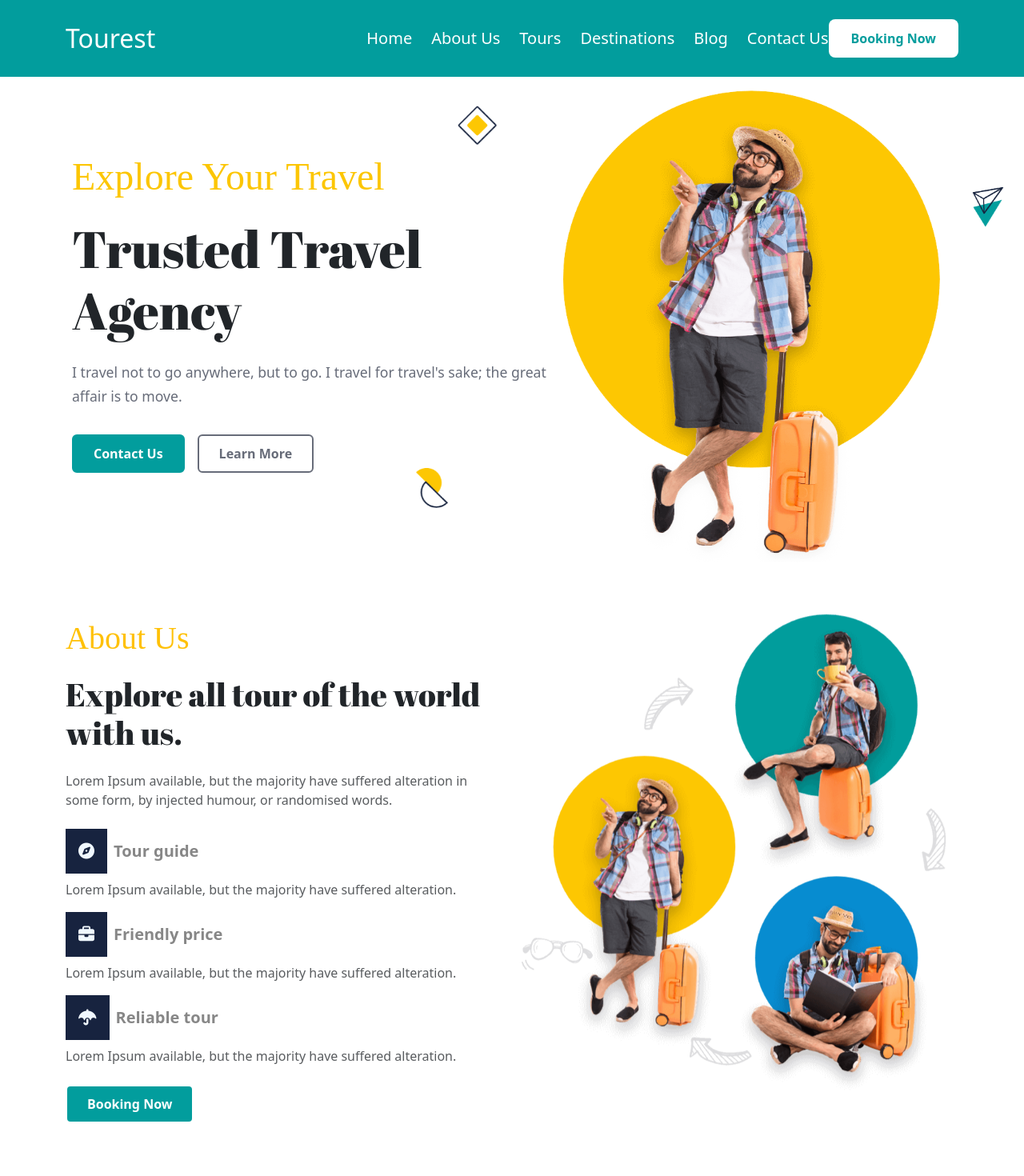
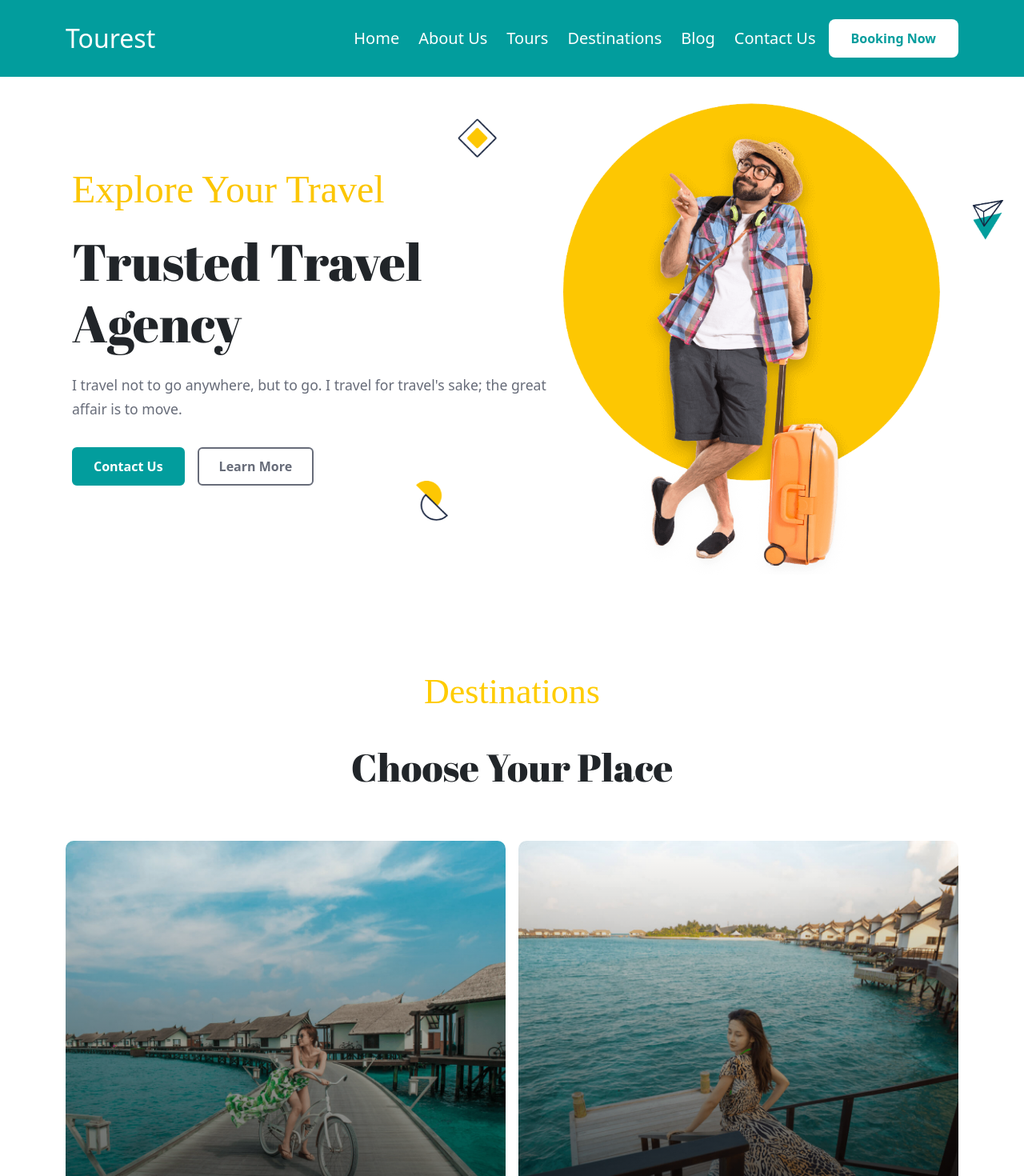
Before and after one commit to yatharth1cr/tourest, a React (Create React App) app in the folder homepage/: page / in a window 1280 px wide. Shown: the top 1470 px of the page at 80% size. Built offline with nearby package versions, Linux system fonts and the light colour scheme; a web font is replaced by a local one.

Commit message:
updated few things

```diff
--- a/homepage/src/App.jsx
+++ b/homepage/src/App.jsx
@@ -16,16 +16,16 @@ function App() {
         </section>
 
         <Hero />
-        <section id="AboutUs" className="section about-section">
-          <About />
+        <section id="Destinations" className="section destinations-section">
+          <Destination />
         </section>
 
         <section id="Tours" className="section tours-section">
           <Featured />
         </section>
 
-        <section id="Destinations" className="section destinations-section">
-          <Destination />
+        <section id="AboutUs" className="section about-section">
+          <About />
         </section>
 
         <section id="Blog" className="section blog-section">
--- a/homepage/src/components/About/About.jsx
+++ b/homepage/src/components/About/About.jsx
@@ -20,7 +20,7 @@ function About() {
             </p>
             <div className="feature-item mb-3">
               <h5 className="fw-bold">
-                <span className=" custom-bg p-3 me-2">
+                <span className=" custom-bgs p-3 me-2">
                   <i class="fa-solid fa-compass"></i>
                 </span>
                 Tour guide
@@ -32,7 +32,7 @@ function About() {
             </div>
             <div className="feature-item mb-3">
               <h5 className="fw-bold">
-                <span className=" custom-bg p-3 me-2">
+                <span className="custom-bgs p-3 me-2">
                   <i class="fa-solid fa-briefcase"></i>
                 </span>
                 Friendly price
@@ -44,7 +44,7 @@ function About() {
             </div>
             <div className="feature-item mb-3">
               <h5 className="fw-bold">
-                <span className=" custom-bg p-3 me-2">
+                <span className=" custom-bgs p-3 me-2">
                   <i class="fa-solid fa-umbrella"></i>
                 </span>
                 Reliable tour
--- a/homepage/src/components/About/about.css
+++ b/homepage/src/components/About/about.css
@@ -11,7 +11,7 @@
   font-family: "Comforter Brush", cursive;
 }
 
-.custom-bg {
+.custom-bgs {
   background-color: #029d9d;
   border-radius: 50%;
   color: aliceblue;
--- a/homepage/src/components/footer/footer.jsx
+++ b/homepage/src/components/footer/footer.jsx
@@ -50,17 +50,14 @@ const Footer = () => {
             <p className="text-secondary">
               For the latest deals and tips, travel no further than your inbox.
             </p>
-            <div className="input-group mb-3">
+            <div className="mb-3">
               <input
                 type="email"
                 className="form-control"
                 placeholder="Email address"
                 aria-label="Email address"
               />
-              <button
-                className="btn custom-bg2 text-white fw-bold"
-                type="button"
-              >
+              <button className="btn custom-bg2 fw-bold" type="button">
                 Subscribe
               </button>
             </div>
@@ -72,7 +69,7 @@ const Footer = () => {
           <h3 className="fw-bold">Tourest</h3>
           <p className="text-secondary mb-1">
             © 2022{" "}
-            <a href="yatharth1cr" className="text-white">
+            <a href="https://github.com/yatharth1cr" className="text-white">
               yatharth1cr
             </a>{" "}
             All Rights Reserved.
@@ -86,7 +83,10 @@ const Footer = () => {
             <a href="#twitter" className="text-white me-3 fs-5">
               <i className="fab fa-twitter"></i>
             </a>
-            <a href="#instagram" className="text-white me-3 fs-5">
+            <a
+              href="https://instagram.com/_yatharth1.cr"
+              className="text-white me-3 fs-5"
+            >
               <i className="fab fa-instagram"></i>
             </a>
             <a href="#linkedin" className="text-white me-3 fs-5">
--- a/homepage/src/components/hero/hero.css
+++ b/homepage/src/components/hero/hero.css
@@ -1,6 +1,6 @@
 /* Hero Section */
 .hero {
-  margin-top: 1rem;
+  margin-top: 8rem;
   position: relative;
   display: flex;
   flex-wrap: wrap;
--- a/homepage/src/components/navbar/navbar.css
+++ b/homepage/src/components/navbar/navbar.css
@@ -3,7 +3,7 @@
   padding: 1rem;
   background-color: #029d9d;
   color: #fff;
-  position: sticky;
+  position: fixed;
   top: 0;
   z-index: 1000;
   width: 100%;
@@ -49,6 +49,7 @@
   transition: transform 0.3s, box-shadow 0.3s;
   border-radius: 0.5rem;
   text-align: center;
+  margin-left: 1rem;
 }
 
 .btn-primary:hover {
```
